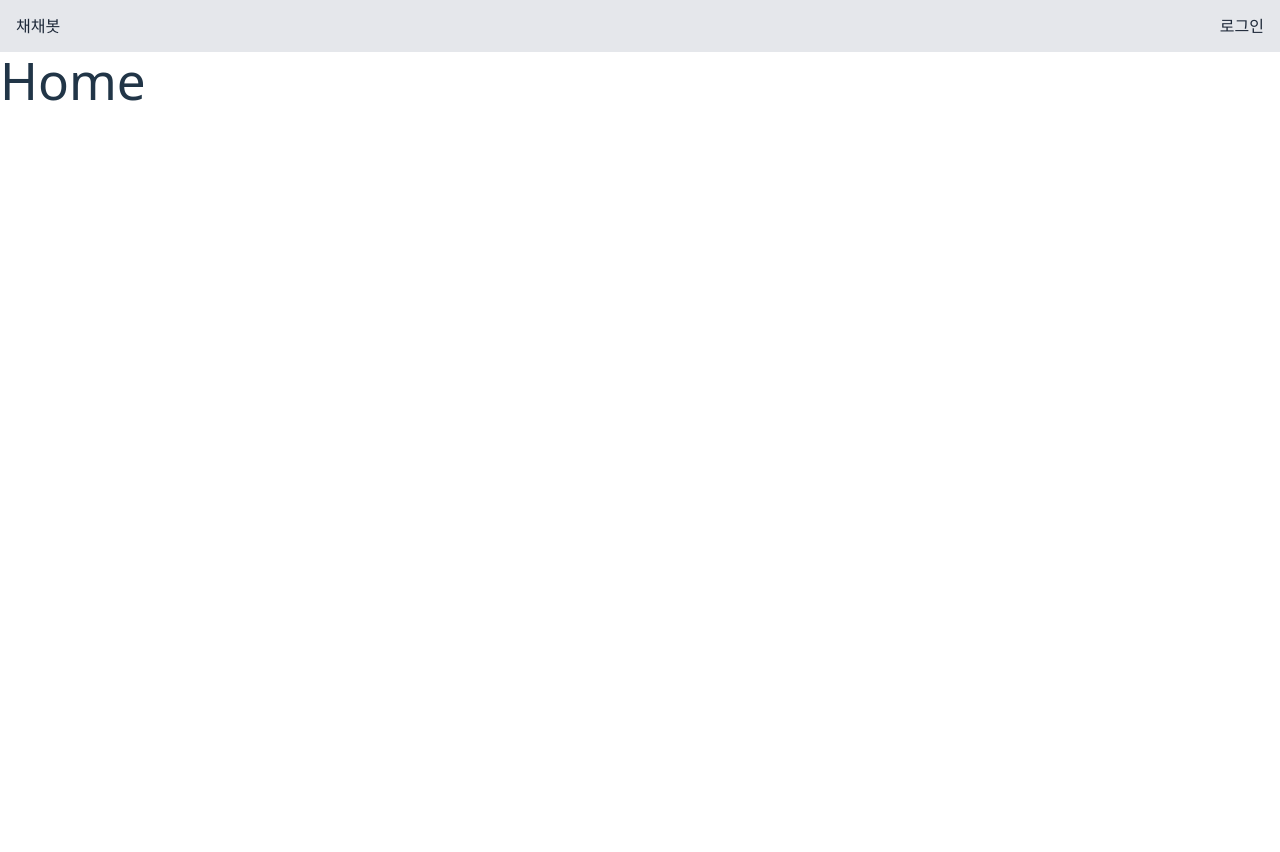
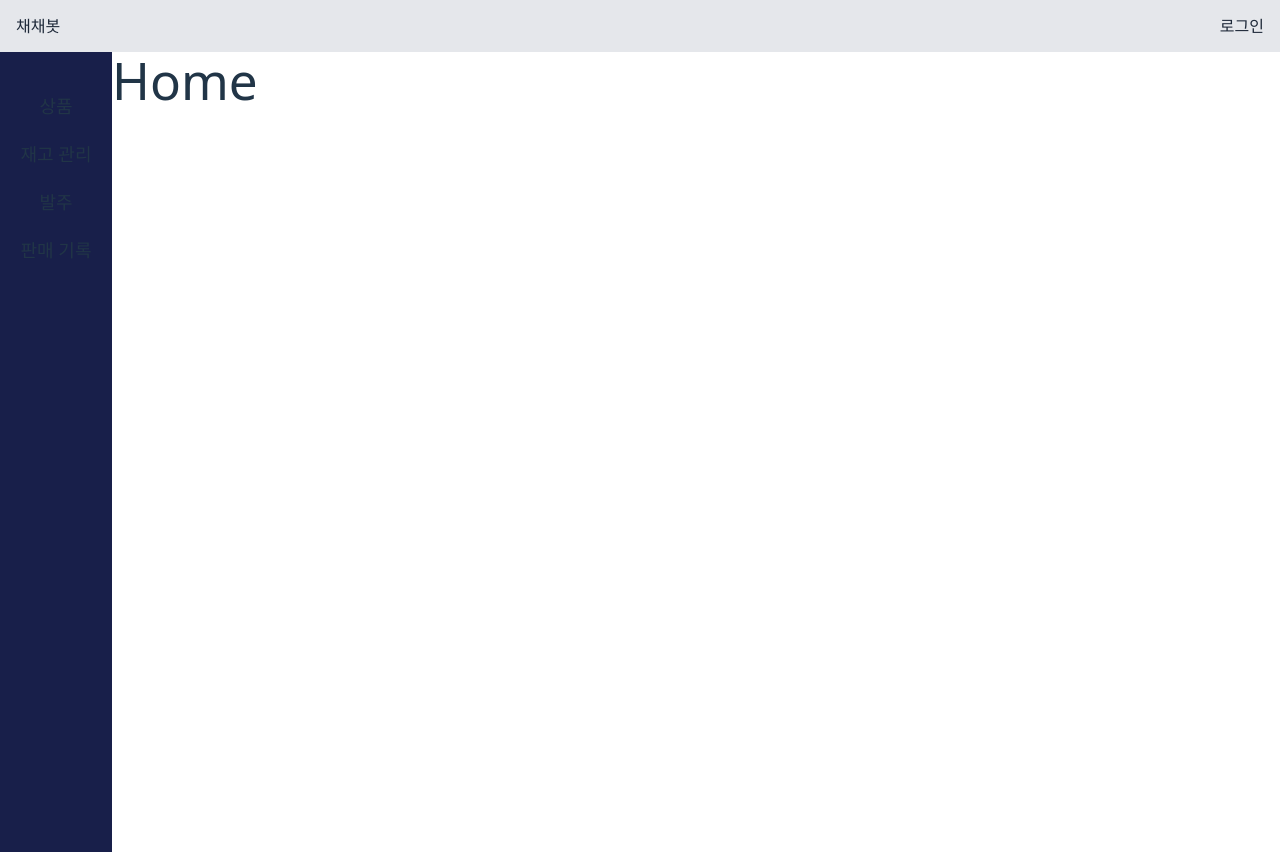
Before and after one commit to team-chaechae/chae-chae-ui, a React (Vite) app: page / in a window 1280 px wide. Before the commit the page ends 800 px from the top, so only its background shows below. Built offline with nearby package versions, Linux system fonts and the light colour scheme.

Commit message:
[ feat ] Sidebar 컴포넌트 추가 (#5)

```diff
--- a/src/App.tsx
+++ b/src/App.tsx
@@ -4,8 +4,8 @@ import {
   QueryClientProvider,
 } from '@tanstack/react-query';
 import { ReactQueryDevtools } from '@tanstack/react-query-devtools';
-import { Outlet } from 'react-router-dom';
 import { Header } from './components/layout/Header';
+import { MainLayout } from './components/layout/MainLayout';
 
 const queryClient = new QueryClient({
   defaultOptions: {
@@ -22,7 +22,7 @@ function App() {
     <QueryClientProvider client={queryClient}>
       <ReactQueryDevtools initialIsOpen={true} />
       <Header />
-      <Outlet />
+      <MainLayout />
     </QueryClientProvider>
   );
 }
--- /dev/null
+++ b/src/components/layout/MainLayout.tsx
@@ -0,0 +1,18 @@
+import { Outlet, useLocation } from 'react-router-dom';
+import { Sidebar } from './Sidebar';
+
+const HIDE_SIDEBAR_PATHS = ['/login', '/signup'];
+
+export const MainLayout = () => {
+  const { pathname } = useLocation();
+  return (
+    <div className='flex h-full'>
+      {!HIDE_SIDEBAR_PATHS.includes(pathname) && (
+        <Sidebar />
+      )}
+      <main className='flex-1'>
+        <Outlet />
+      </main>
+    </div>
+  );
+};
--- /dev/null
+++ b/src/components/layout/Sidebar.tsx
@@ -0,0 +1,12 @@
+import { Link } from 'react-router-dom';
+
+export const Sidebar = () => {
+  return (
+    <aside className='flex flex-col items-center gap-5 text-lg h-full w-28 pt-10 bg-[#181F4A]'>
+      <Link to='/proudcts'>상품</Link>
+      <Link to='/inventory'>재고 관리</Link>
+      <Link to='/orders'>발주</Link>
+      <Link to='/sales'>판매 기록</Link>
+    </aside>
+  );
+};
--- a/src/index.css
+++ b/src/index.css
@@ -15,11 +15,17 @@
 
 body {
   margin: 0;
-  @apply flex flex-col items-center;
+  @apply flex flex-col items-center min-h-screen w-full;
 }
 
 * {
   box-sizing: border-box;
+}
+
+html,
+body,
+#root {
+  height: 100%;
 }
 
 input::placeholder {
```
